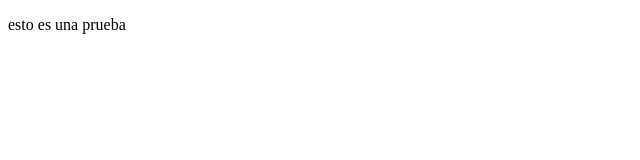
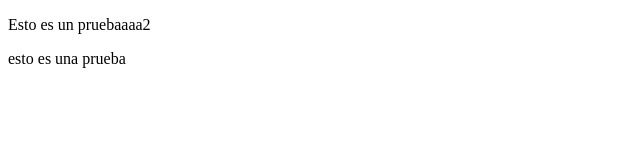
Before and after one commit to Lucecillacf/lanzarote, a plain HTML site: page lanzarote.html in a window 1280 px wide. Shown: the whole page, without its empty margins (0-640 px from the left). Drawn offline with Linux system fonts and the light colour scheme.

Commit message:
Cambios Akoran

```diff
--- a/lanzarote.html
+++ b/lanzarote.html
@@ -6,6 +6,7 @@
     <title>Document</title>
 </head>
 <body>
+    <p>Esto es un pruebaaaa2</p>
     <p>esto es una prueba</p>
 </body>
 </html>
```
